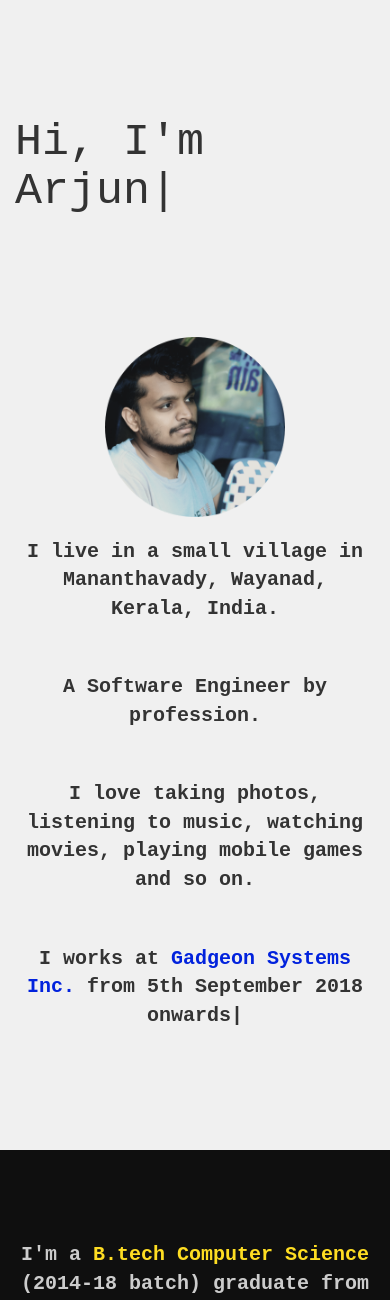
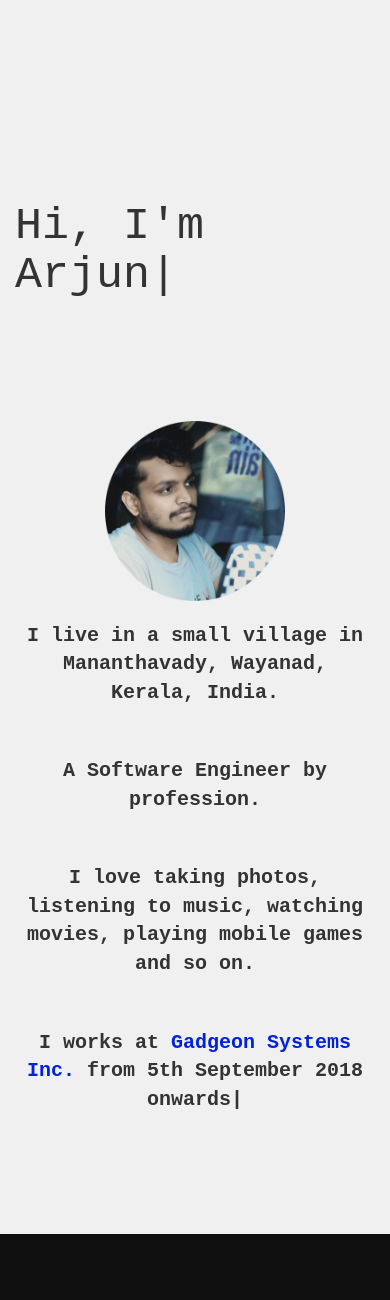
Before and after one commit to ArjunMG/arjunmg-portfolio, a PHP site: page / in a window 390 px wide. Shown: the top 1300 px of the page. Run offline with PHP 8.4, Linux system fonts and the light colour scheme.

Commit message:
Update in title spacing

```diff
--- a/style.css
+++ b/style.css
@@ -189,7 +189,7 @@ textarea {
         background-color: rgba(128, 128, 128, 0.055);
     }
     .main-body{
-        padding-top: 6em;
+        margin-top: 6em;
     }
     .main-body h1{
         font-size: 45px;
```
